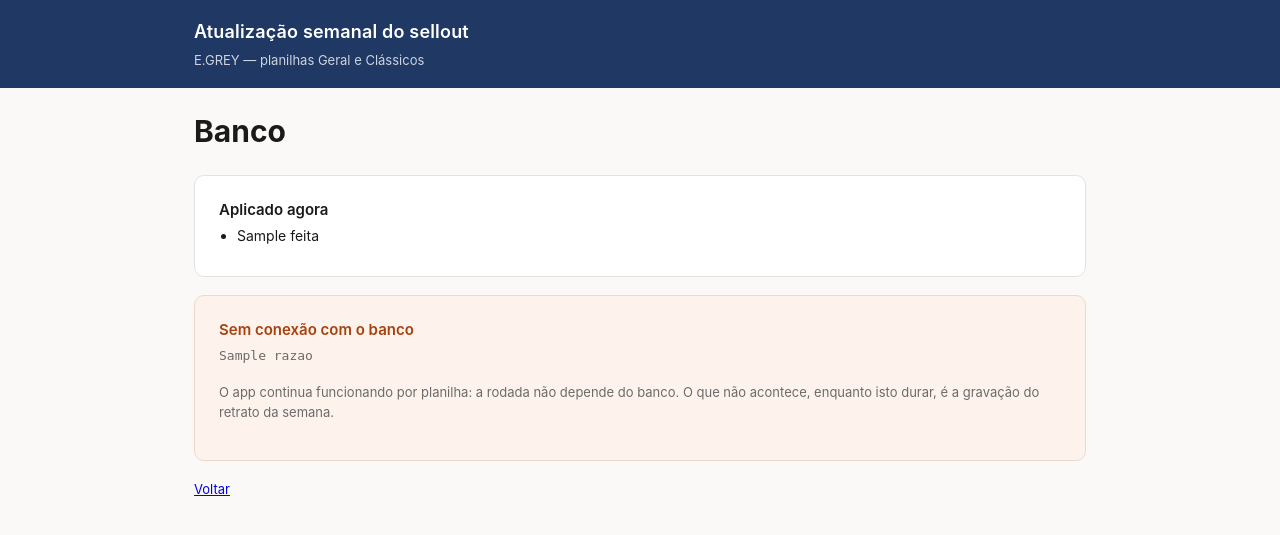
After one commit to sergiofurlani/app_sellout, a FastAPI app: template sellout/web/templates/banco.html in a window 1280 px wide. The commit adds this page. Shown: the top 535 px of the page. Run offline with FastAPI, Linux system fonts and the light colour scheme; the template is opened without the code that fills it: most values are stand-ins (such as "Sample title", 1, 10 or a date in 2020).

Commit message:
Migracao roda quando alguem manda, pela tela /banco
O sellout-banco tinha preDeployCommand com as migracoes. E a pratica mais
comum, e tem um custo que so aparece no pior dia: migracao que falha no
pre-deploy derruba o app inteiro — some a mudanca de esquema e o servico
no ar de uma vez, e sobra tela de erro para quem so queria rodar a
semana.

A tela /banco mostra o estado e aplica sob comando: lista o que vai
rodar ANTES de rodar, abre mesmo com o banco fora (e justamente ai que
alguem vem olhar), nao oferece botao que so pode dar erro, e avisa sobre
migracao aplicada que mudou de conteudo.

O preDeployCommand saiu tambem porque aquele servico agora roda a branch
planilha, que nao tem o modulo sellout/db — teria derrubado o plano B no
primeiro deploy.

De quebra: `{% if erro %}` virou `{% if erro is defined and erro %}`. So
funcionava pela tolerancia do Jinja do FastAPI.

117 testes passando.

Co-Authored-By: Claude Opus 5 <noreply@anthropic.com>
Claude-Session: https://claude.ai/code/session_01CapW8ndpEZQ31Mh2sqynqY

```diff
--- a/sellout/web/main.py
+++ b/sellout/web/main.py
@@ -209,3 +209,57 @@ def baixar(job: str, qual: str):
         caminho, filename=ARQUIVOS[qual],
         media_type="application/vnd.openxmlformats-officedocument.spreadsheetml.sheet",
     )
+
+
+# --------------------------------------------------------------- banco
+
+def _estado_do_banco() -> dict:
+    """O que a tela do banco precisa saber, sem estourar se o banco estiver fora.
+
+    A tela **não pode** depender do banco estar de pé: é justamente quando ele
+    não está que alguém vem aqui olhar.
+    """
+    razao = db.por_que_nao()
+    if razao:
+        return {"conectado": False, "razao": razao, "aplicadas": [],
+                "pendentes": [], "avisos": []}
+    from sellout.db import migracoes
+    try:
+        falta, avisos = migracoes.pendentes()
+        return {"conectado": True, "razao": None,
+                "aplicadas": migracoes.versao(),
+                "pendentes": [{"numero": n, "nome": nm, "arquivo": c.name}
+                              for n, nm, c, _, _ in falta],
+                "avisos": avisos}
+    except Exception as e:                                     # noqa: BLE001
+        logging.exception("falha ao ler o estado do banco")
+        return {"conectado": False, "razao": "%s: %s" % (type(e).__name__, e),
+                "aplicadas": [], "pendentes": [], "avisos": []}
+
+
+@app.get("/banco", response_class=HTMLResponse)
+def banco(request: Request):
+    """Estado do banco e migrações pendentes.
+
+    As migrações **não** rodam sozinhas no deploy. Uma migração que falha no
+    pre-deploy derruba o app inteiro, e aí você perde as duas coisas de uma
+    vez — a mudança de esquema e o serviço no ar. Aqui elas rodam quando
+    alguém manda, olhando para a lista do que vai rodar.
+    """
+    return templates.TemplateResponse(
+        request, "banco.html", {"b": _estado_do_banco(), "feitas": None})
+
+
+@app.post("/banco/migrar", response_class=HTMLResponse)
+def migrar(request: Request):
+    from sellout.db import migracoes
+    try:
+        feitas = migracoes.aplicar()
+    except Exception as e:                                     # noqa: BLE001
+        logging.exception("falha ao aplicar migracoes")
+        return templates.TemplateResponse(
+            request, "banco.html",
+            {"b": _estado_do_banco(), "feitas": None,
+             "erro": "%s: %s" % (type(e).__name__, e)}, status_code=500)
+    return templates.TemplateResponse(
+        request, "banco.html", {"b": _estado_do_banco(), "feitas": feitas})
--- /dev/null
+++ b/sellout/web/templates/banco.html
@@ -0,0 +1,86 @@
+{% extends "base.html" %}
+{% block titulo %}Banco{% endblock %}
+{% block conteudo %}
+
+<h1>Banco</h1>
+
+{% if erro is defined and erro %}
+<div class="painel alerta">
+  <h2>A migração falhou</h2>
+  <p class="ajuda"><code>{{ erro }}</code></p>
+  <p class="ajuda">Cada migração roda dentro da sua própria transação: a que
+    falhou não deixou nada pela metade. As anteriores, se houver, já valem.</p>
+</div>
+{% endif %}
+
+{% if feitas is not none %}
+<div class="painel">
+  <h2>Aplicado agora</h2>
+  {% if feitas %}
+  <ul class="avisos">
+    {% for f in feitas %}<li>{{ f }}</li>{% endfor %}
+  </ul>
+  {% else %}
+  <p class="ajuda">Nada a aplicar — o banco já estava em dia.</p>
+  {% endif %}
+</div>
+{% endif %}
+
+{% if not b.conectado %}
+<div class="painel alerta">
+  <h2>Sem conexão com o banco</h2>
+  <p class="ajuda"><code>{{ b.razao }}</code></p>
+  <p class="ajuda">O app continua funcionando por planilha: a rodada não
+    depende do banco. O que não acontece, enquanto isto durar, é a gravação do
+    retrato da semana.</p>
+</div>
+{% else %}
+
+{% if b.avisos %}
+<div class="painel alerta">
+  <h2>Migração aplicada que mudou de conteúdo</h2>
+  <ul class="avisos">
+    {% for a in b.avisos %}<li>{{ a }}</li>{% endfor %}
+  </ul>
+  <p class="ajuda">Um arquivo já aplicado que muda deixa dois bancos diferentes
+    com o mesmo número, e nada avisa depois. Quem corrige é a migração
+    seguinte, nunca a edição da que já rodou.</p>
+</div>
+{% endif %}
+
+<div class="painel">
+  <h2>Pendentes <span class="chip">{{ b.pendentes|length }}</span></h2>
+  {% if b.pendentes %}
+  <p class="ajuda">Estas vão rodar, nesta ordem, cada uma na sua transação:</p>
+  <table>
+    <tr><th class="num">#</th><th>Arquivo</th></tr>
+    {% for m in b.pendentes %}
+    <tr><td class="num">{{ m.numero }}</td><td><code>{{ m.arquivo }}</code></td></tr>
+    {% endfor %}
+  </table>
+  <form method="post" action="/banco/migrar" class="acoes">
+    <button type="submit">Aplicar {{ b.pendentes|length }} migração(ões)</button>
+  </form>
+  {% else %}
+  <p class="ajuda">Nenhuma. O banco está na versão do código que está no ar.</p>
+  {% endif %}
+</div>
+
+<div class="painel">
+  <h2>Já aplicadas <span class="chip">{{ b.aplicadas|length }}</span></h2>
+  <table>
+    <tr><th class="num">#</th><th>Nome</th><th>Checksum</th><th>Quando</th></tr>
+    {% for m in b.aplicadas %}
+    <tr>
+      <td class="num">{{ m.numero }}</td>
+      <td>{{ m.nome }}</td>
+      <td><code>{{ m.checksum }}</code></td>
+      <td>{{ m.aplicada_em }}</td>
+    </tr>
+    {% endfor %}
+  </table>
+</div>
+{% endif %}
+
+<p class="ajuda"><a href="/">Voltar</a></p>
+{% endblock %}
```
Also changed, not shown: docs/decisoes.md (+39 -0 lines), sellout/web/templates/index.html (+5 -2 lines), tests/test_banco_tela.py (added, +56 -0 lines), tests/test_telas.py (+55 -0 lines).
